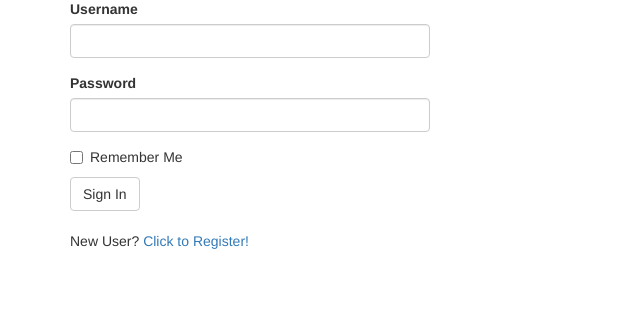
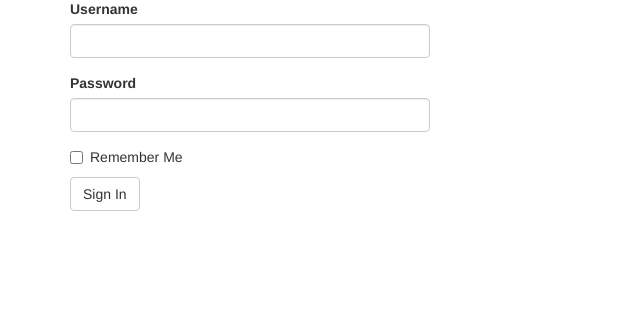
Before and after one commit to viafx24/microblog-0.8, a Flask app: page /login in a window 1280 px wide. Shown: the part 143-478 px from the top of the page, without its empty margins (0-640 px from the left). Run offline with Flask 2, Linux system fonts and the light colour scheme; some libraries are stand-ins or nearby versions.

Commit message:
comment of routes register, a line in login template and register template

```diff
--- a/app/routes.py
+++ b/app/routes.py
@@ -94,16 +94,16 @@ def logout():
     return redirect(url_for('index'))
 
 
-@app.route('/register', methods=['GET', 'POST'])
-def register():
-    if current_user.is_authenticated:
-        return redirect(url_for('index'))
-    form = RegistrationForm()
-    if form.validate_on_submit():
-        user = User(username=form.username.data, email=form.email.data)
-        user.set_password(form.password.data)
-        db.session.add(user)
-        db.session.commit()
-        flash('Congratulations, you are now a registered user!')
-        return redirect(url_for('login'))
-    return render_template('register.html', title='Register', form=form)
+#@app.route('/register', methods=['GET', 'POST'])
+#def register():
+#    if current_user.is_authenticated:
+#        return redirect(url_for('index'))
+#    form = RegistrationForm()
+#    if form.validate_on_submit():
+#        user = User(username=form.username.data, email=form.email.data)
+#        user.set_password(form.password.data)
+#        db.session.add(user)
+#        db.session.commit()
+#        flash('Congratulations, you are now a registered user!')
+#        return redirect(url_for('login'))
+#    return render_template('register.html', title='Register', form=form)
--- a/app/templates/login.html
+++ b/app/templates/login.html
@@ -9,5 +9,5 @@
     </div>
 </div>
 <br>
-<p>New User? <a href="{{ url_for('register') }}">Click to Register!</a></p>
+<!--<p>New User? <a href="{#{{ url_for('register') }}#}">Click to Register!</a></p>-->
 {% endblock %}
--- a/app/templates/register.html
+++ b/app/templates/register.html
@@ -1,11 +1,11 @@
-{% extends "base.html" %}
+<!--{% extends "base.html" %}
 {% import 'bootstrap/wtf.html' as wtf %}
 
 {% block app_content %}
     <h1>Register</h1>
     <div class="row">
         <div class="col-md-4">
-            {{ wtf.quick_form(form) }}
+            {#{{ wtf.quick_form(form) }}#}
         </div>
     </div>
-{% endblock %}
+{% endblock %}-->
```
